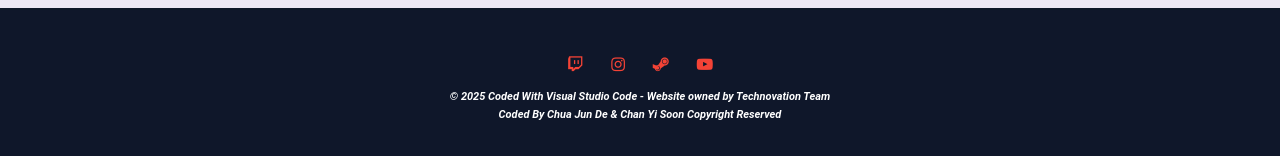
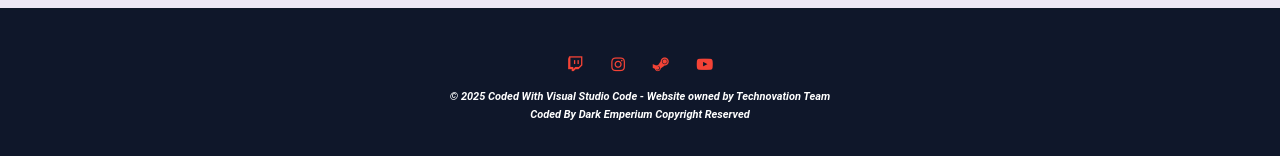
Before and after one commit to DarkEmperium/Technovation-System, a PHP site: page /landing_page.php in a window 1280 px wide. Shown: the part 3900-4056 px from the top of the page. Run offline with PHP 8.4, Linux system fonts and the light colour scheme; some libraries are stand-ins or nearby versions.

Commit message:
Update landing_page.php

```diff
--- a/landing_page.php
+++ b/landing_page.php
@@ -237,7 +237,7 @@
             <a href="https://www.youtube.com/watch?v=dQw4w9WgXcQ&ab_channel=RickAstley"><i class="fa fa-youtube-play"></i></a>
         </div>
         <h6 style="color: rgb(255, 255, 255);">© <span id="currentYear"></span> Coded With Visual Studio Code - Website owned by Technovation Team</h6></a>
-        <h6 style="color: rgb(255, 255, 255);">Coded By Chua Jun De & Chan Yi Soon Copyright Reserved</h6>
+        <h6 style="color: rgb(255, 255, 255);">Coded By Dark Emperium Copyright Reserved</h6>
     </section>
 
     <script src="https://unpkg.com/swiper@7/swiper-bundle.min.js"></script>
```
